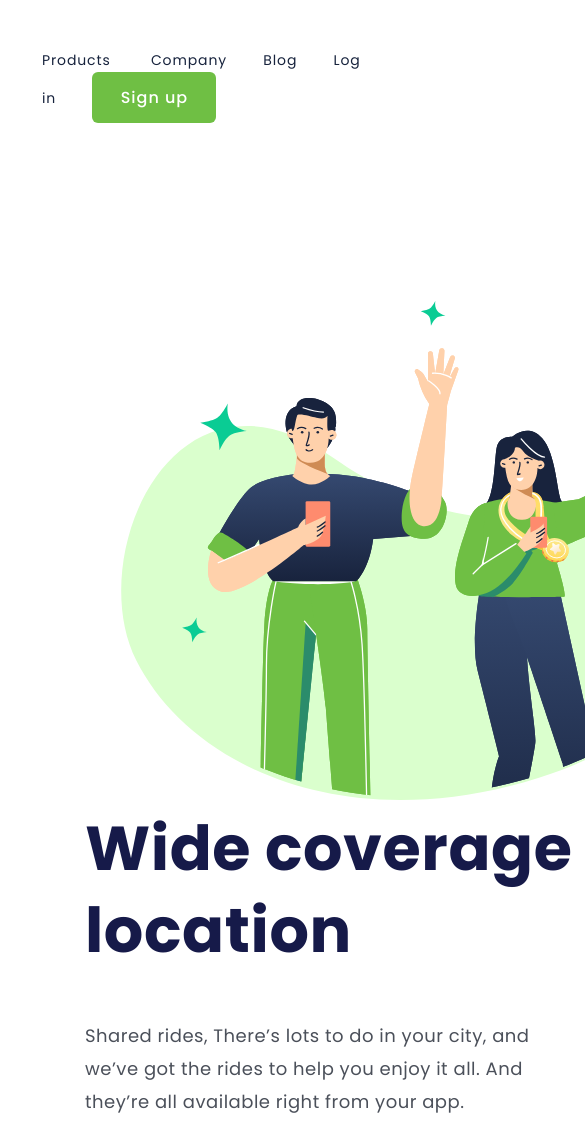
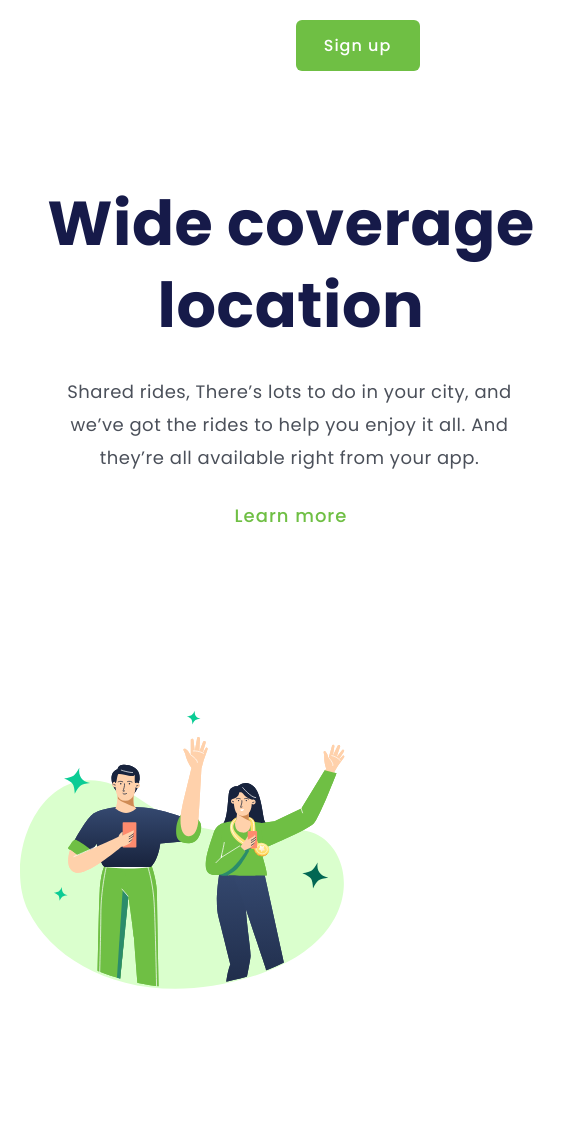
Before and after one commit to mfjaconis/DevClub-project-wide-coverage, a plain HTML site: page index.html in a window 390 px wide. Shown: the top 1121 px of the page, 585 px wide, since content can reach past the window. After the commit the page ends 1100 px from the top, so only its background shows below. Drawn offline with Linux system fonts and the light colour scheme.

Commit message:
inserindo responsividade ao projeto

```diff
--- /dev/null
+++ b/assets/css/responsive.css
@@ -0,0 +1,47 @@
+@media screen and (max-width: 750px) {
+
+  a {
+    display: none;
+  }
+
+  main{
+    width: 90%;
+  }
+
+  .menu-header {
+    margin-top: 20px;
+    position: fixed;
+    left: 65%;
+  }
+
+  .main-section {
+    width: auto;
+    margin: 183px 0 20px 0;
+    text-align: center;
+  }
+
+  .img-header-logo {
+    width: 85%;
+    margin: auto;
+    position: absolute;
+    top: 600px;
+    left: 5%;
+  }
+
+  h1 {
+    text-align: center;
+    margin: auto;
+    font-weight: 700;
+  }
+
+  p {
+    font-size: 18px;
+    letter-spacing: 0.5px;
+    text-align: center;
+    margin: 28px 43px;
+  }
+
+  span {
+    margin: auto;
+  }
+}
--- a/assets/css/style.css
+++ b/assets/css/style.css
@@ -3,6 +3,7 @@
   padding: 0;
   box-sizing: border-box;
   font-family: "Poppins", sans-serif;
+  font-weight: 400;
 }
 
 .menu-header {
@@ -41,7 +42,6 @@
 }
 
 .img-header-logo {
-  display: inline-block;
   width: 595.178px;
   height: 500.005px;
 
--- a/index.html
+++ b/index.html
@@ -7,6 +7,7 @@
 
     <!--CSS-->
     <link rel="stylesheet" href="./assets/css/style.css" />
+    <link rel="stylesheet" href="./assets/css/responsive.css">
 
     <!--FONT-->
     <link rel="preconnect" href="https://fonts.googleapis.com" />
```
